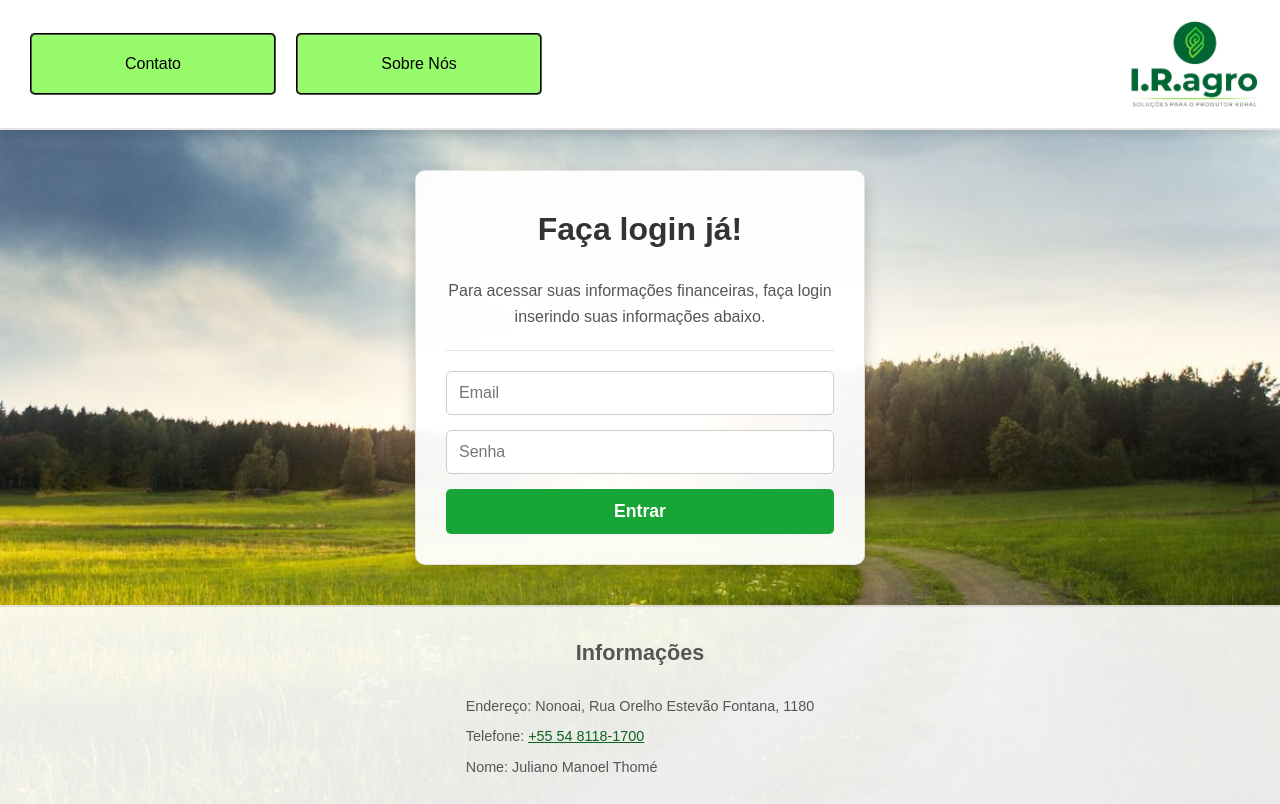
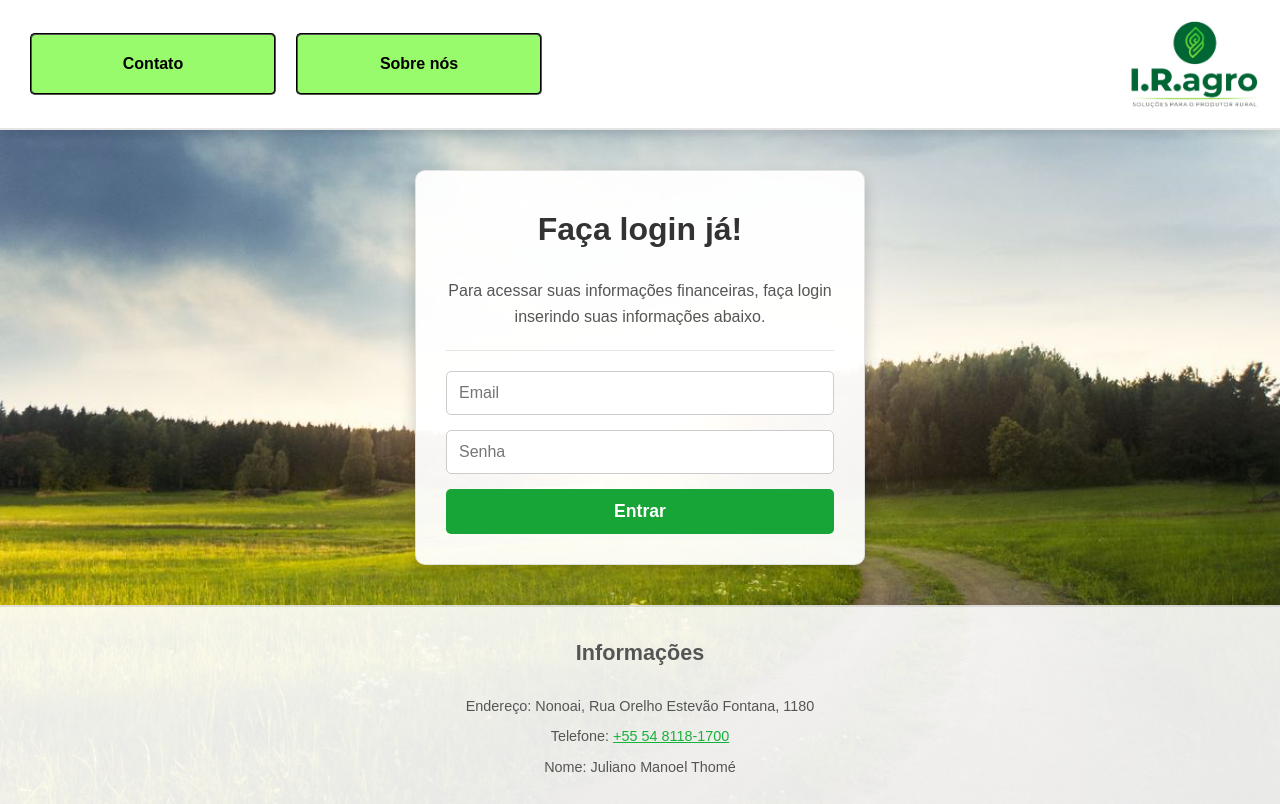
Before and after one commit to muristop10/tccSuperGeeks, a plain HTML site: page index.html in a window 1280 px wide. Drawn offline with Linux system fonts and the light colour scheme.

Commit message:
ajustesFront1

```diff
--- a/assets/style.css
+++ b/assets/style.css
@@ -29,6 +29,13 @@ body {
     z-index: 1000; /* Ensures it stays on top */
 }
 
+.nav-links div a {
+    display: block;
+    color: black;
+    padding: 20px;
+    text-decoration: none;
+}
+
 .nav-links {
     display: flex;
     margin: 30px;
@@ -37,9 +44,8 @@ body {
 }
 
 .nav-item {
+    flex: 1 1 200%;
     border: 2px groove black; /* Lighter border */
-    padding: 20px;
-    flex: 1 1 200%;
     text-align: center;
     border-radius: 5px; /* Rounded corners */
     transition: 0.3s ease; /* Smooth transitions */
@@ -148,6 +154,7 @@ body {
     padding: 15px;
     border-top: 2px solid rgba(0, 0, 0, 0.1);
     display: flex;
+    text-align: center;
     flex-direction: column;
     align-items: center;
     background-color: rgba(255, 255, 255, 0.9);
@@ -158,7 +165,7 @@ body {
 }
 
 .footer-info span {
-    color: #0e6320;
+    color: #18b139;
     text-decoration: underline;
     transition: 0.3s ease;
 }
--- a/index.html
+++ b/index.html
@@ -12,8 +12,8 @@
     <header class="navbar-container">
 
         <nav class="nav-links">
-            <div class="nav-item">Contato</div>
-            <div class="nav-item">Sobre Nós</div>
+            <div class="nav-item"><a href="contato.html"><strong>Contato</strong></a></div>
+            <div class="nav-item"><a href="sobre.html"><strong>Sobre nós</strong></a></div>
         </nav>
 
         <img class="logo" src="./assets/images/logo1.jpeg"></div>
```
